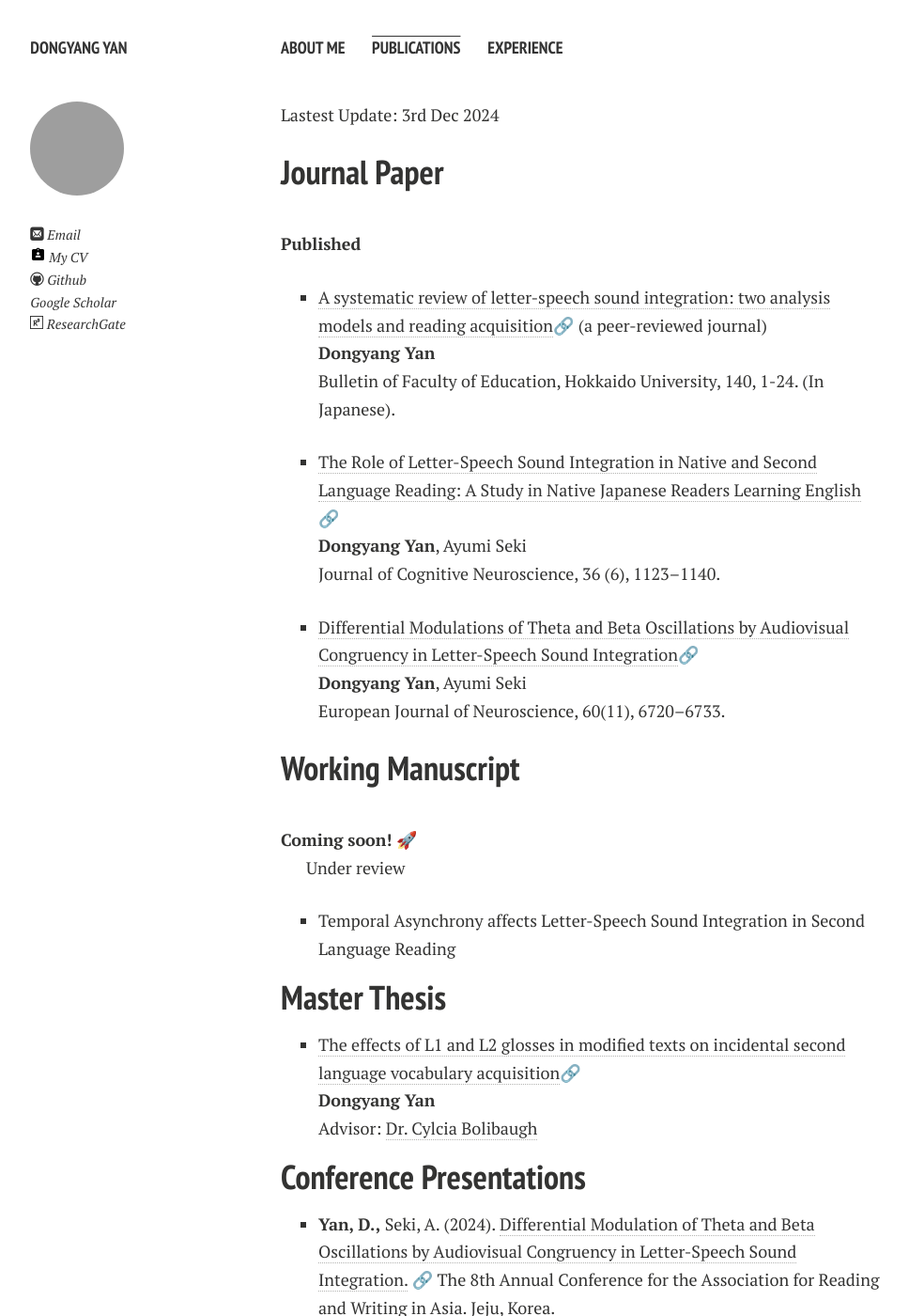
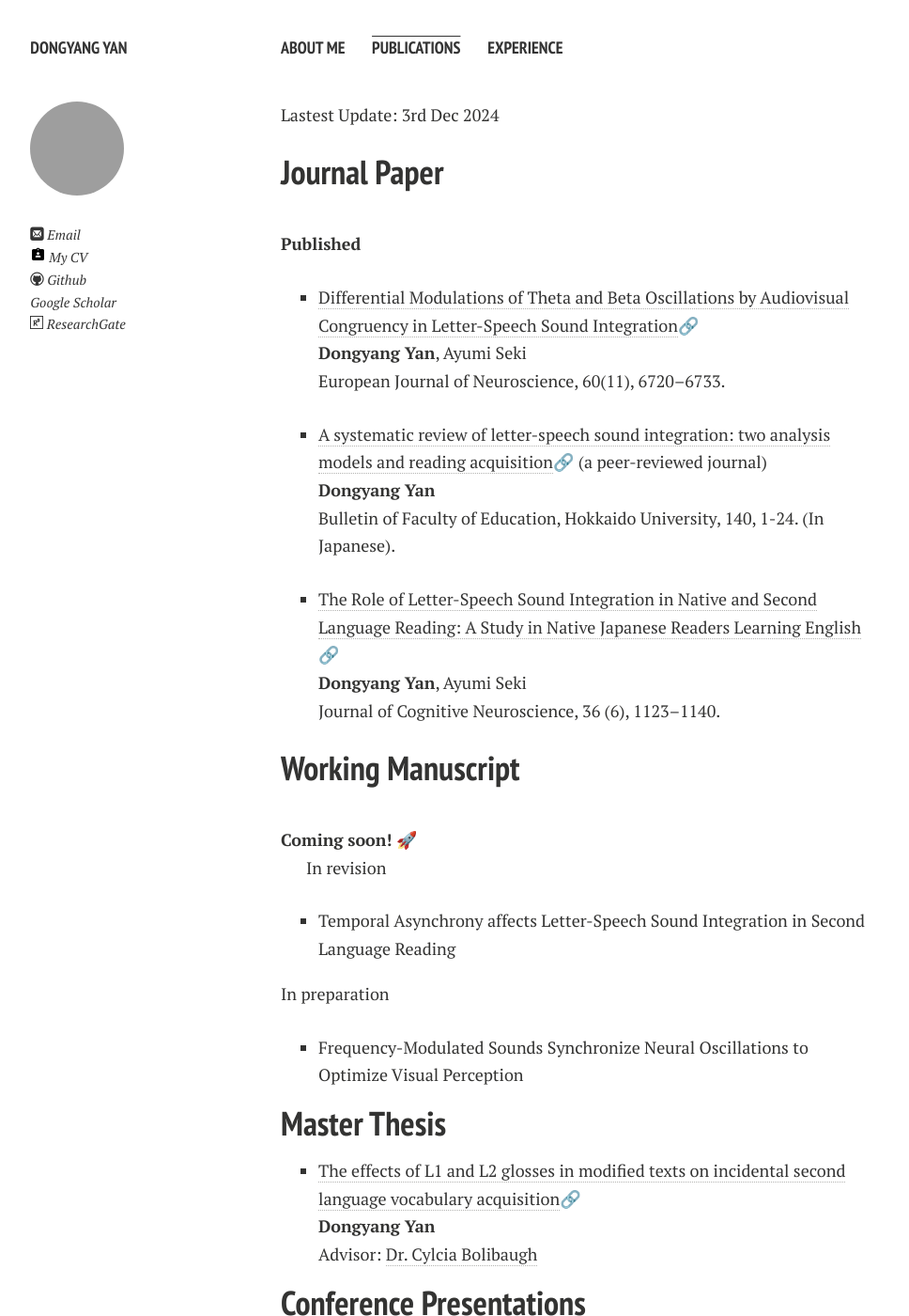
Before and after one commit to ydyxj/ydyxj.github.io, a Jekyll site: the page built from publications.md, in a window 1280 px wide and 1400 px high. Shown: the whole window at 94% size, without its empty margins (21-989 px from the left). Built offline with Jekyll 4.4.1, drawn with Linux system fonts in a browser that asks for light colours; nearby versions of some CDN libraries; comment, search, counter and statistics services are not loaded; a style sheet for code colours, icons or effects is not loaded.

Commit message:
Add files via upload

```diff
--- a/publications.md
+++ b/publications.md
@@ -8,6 +8,10 @@ Lastest Update: 3rd Dec 2024&nbsp;
 
 ## Journal Paper
 <br>**Published**
+ - [Differential Modulations of Theta and Beta Oscillations by Audiovisual Congruency in Letter-Speech Sound Integration](https://ydyxj.github.io/file/journal2.pdf)🔗
+<br>**Dongyang Yan**, Ayumi Seki<br>
+European Journal of Neuroscience, 60(11), 6720–6733.
+
 - [A systematic review of letter-speech sound integration:
 two analysis models and reading acquisition](https://ydyxj.github.io/file/1.pdf)🔗 (a peer-reviewed journal)<br>**Dongyang Yan**<br>Bulletin of Faculty of
 Education, Hokkaido University, 140, 1-24. (In Japanese).
@@ -15,17 +19,17 @@ Education, Hokkaido University, 140, 1-24. (In Japanese).
  - [The Role of Letter-Speech Sound Integration in Native and Second Language Reading: A Study in Native Japanese Readers Learning English](https://ydyxj.github.io/file/journal1.pdf) 🔗<br>**Dongyang Yan**, Ayumi Seki<br>Journal of Cognitive Neuroscience, 36 (6), 1123–1140.
 
 
- - [Differential Modulations of Theta and Beta Oscillations by Audiovisual Congruency in Letter-Speech Sound Integration](https://ydyxj.github.io/file/journal2.pdf)🔗
-<br>**Dongyang Yan**, Ayumi Seki<br>
-European Journal of Neuroscience, 60(11), 6720–6733.
+
 
 
 ## Working Manuscript
 <br>**Coming soon!** 🚀
 
-Under review
+In revision
 - Temporal Asynchrony affects Letter-Speech Sound Integration in Second Language Reading
 
+In preparation
+- Frequency-Modulated Sounds Synchronize Neural Oscillations to Optimize Visual Perception
 
 ## Master Thesis
 
```
